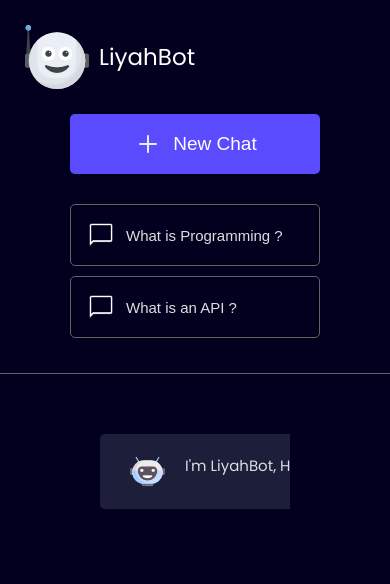
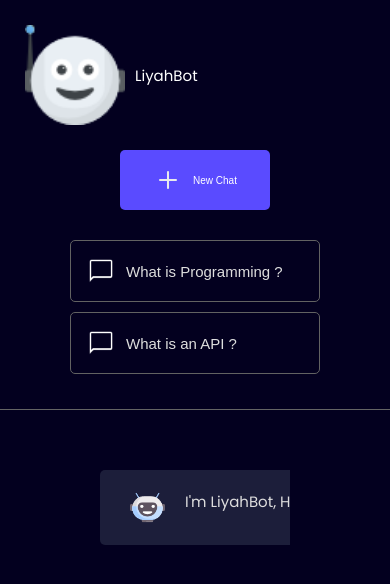
Before and after one commit to Babyliy/chatgpt-clone, a React (Vite) app: page / in a window 390 px wide. Shown: the top 584 px of the page. Built offline with nearby package versions, Linux system fonts and the light colour scheme; no server answers.

Commit message:
Update App.css

```diff
--- a/src/App.css
+++ b/src/App.css
@@ -171,6 +171,16 @@ body {
 .lowerSide{
   display: none;
 }
+.logo{
+  height: 10rem;
+}
+.text{
+  font-size: 1.5rem;
+}
+.midBtn{
+  width: 15rem;
+  font-size: 1rem;
+}
 .sideBar{
   border: none;
 }
```
